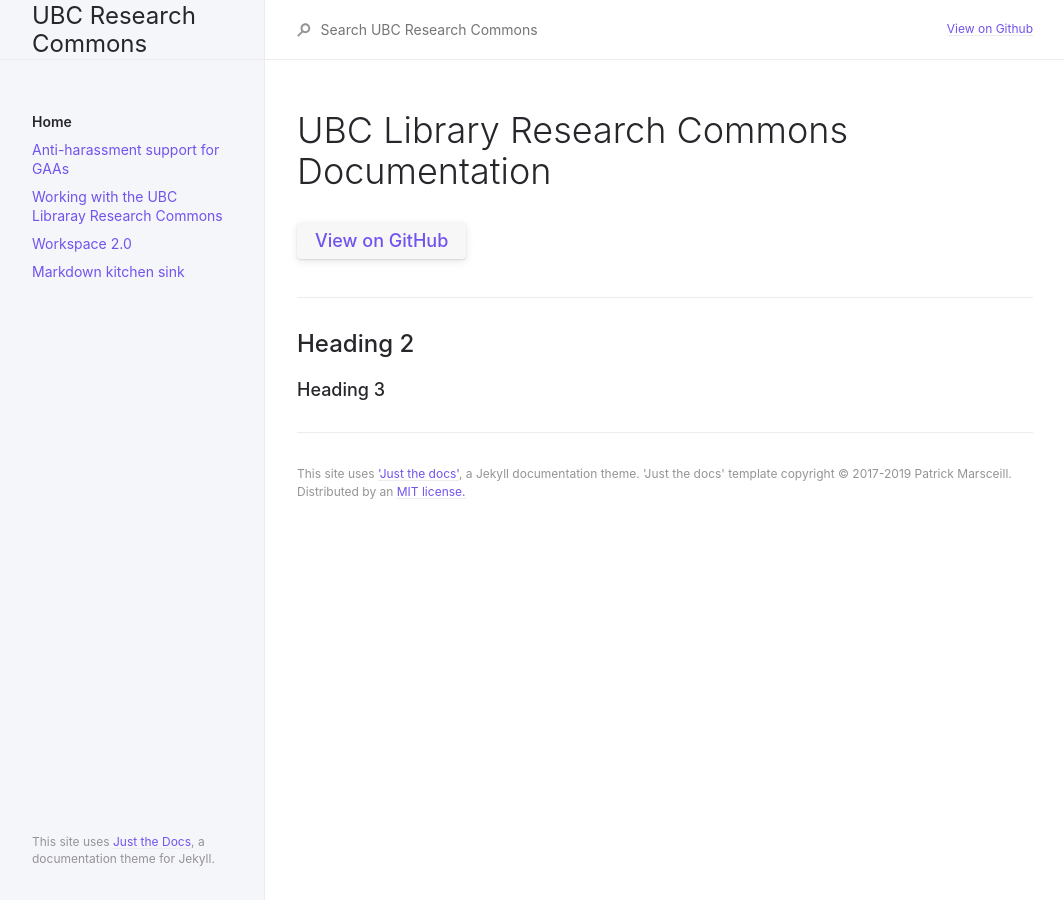
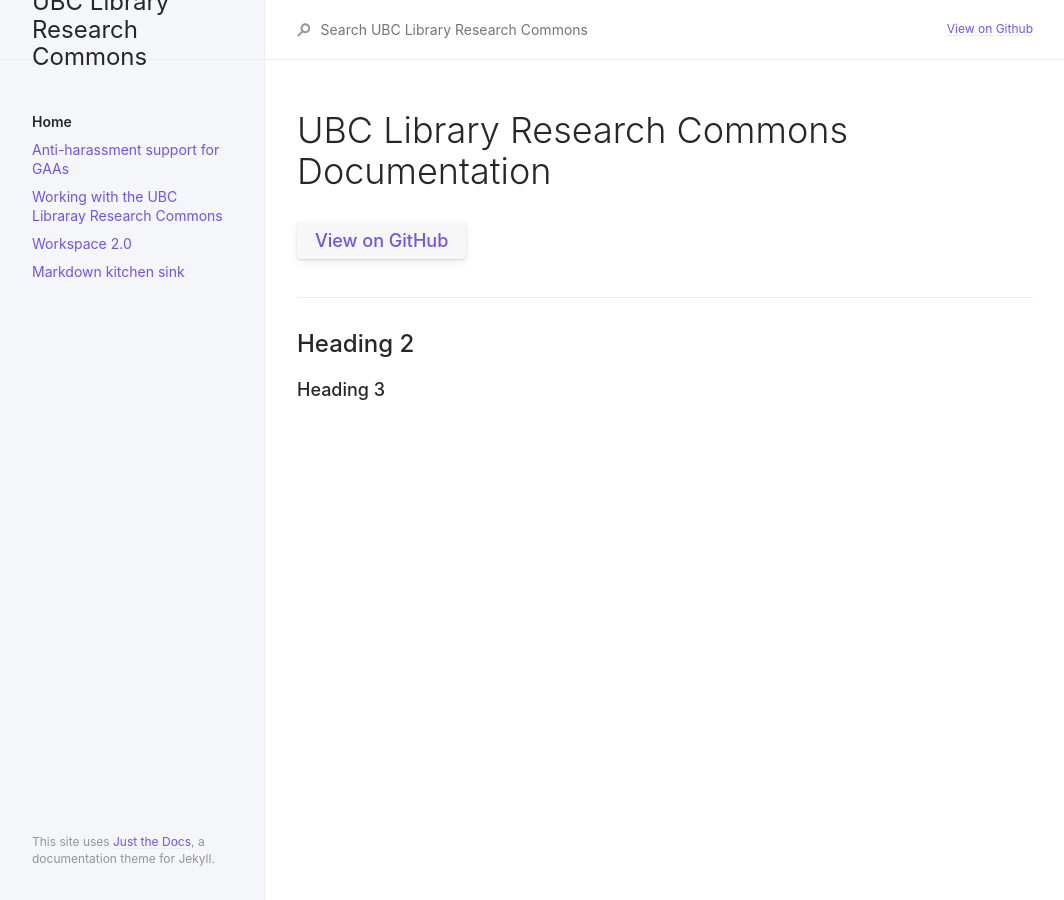
Before and after one commit to sarahblay/rc-docs, a Jekyll site: the page built from index.md, in a window 1280 px wide. Shown: the whole page, without its empty margins (107-1171 px from the left). Built offline with Jekyll 4.4.1, drawn with Linux system fonts in a browser that asks for light colours.

Commit message:
Change site title

```diff
--- a/_config.yml
+++ b/_config.yml
@@ -13,7 +13,7 @@
 # you will see them accessed via {{ site.title }}, {{ site.github_repo }}, and so on.
 # You can create any custom variable you would like, and they will be accessible
 # in the templates via {{ site.myvariable }}.
-title: UBC Research Commons
+title: UBC Library Research Commons
 description: Documentation
 baseurl: "/rc-docs" # the subpath of your site, e.g. /blog
 url: "https://ubcresearchcommons.github.io" # the base hostname & protocol for your site, e.g. http://example.com
@@ -39,7 +39,7 @@ aux_links:
    - "https://github.com/ubcresearchcommons/rc-docs/"
 
 # Footer content appears at the bottom of every page's main content
-footer_content: "This site uses <a href=\"https://github.com/pmarsceill/just-the-docs\">'Just the docs'</a>, a Jekyll documentation theme. 'Just the docs' template copyright &copy; 2017-2019 Patrick Marsceill. Distributed by an <a href=\"https://github.com/pmarsceill/just-the-docs/tree/master/LICENSE.txt\">MIT license.</a>"
+# footer_content: "This site uses <a href=\"https://github.com/pmarsceill/just-the-docs\">'Just the docs'</a>, a Jekyll documentation theme. 'Just the docs' template copyright &copy; 2017-2019 Patrick Marsceill. Distributed by an <a href=\"https://github.com/pmarsceill/just-the-docs/tree/master/LICENSE.txt\">MIT license.</a>"
 
 # Color scheme currently only supports "dark" or nil (default)
 color_scheme: nil
```
